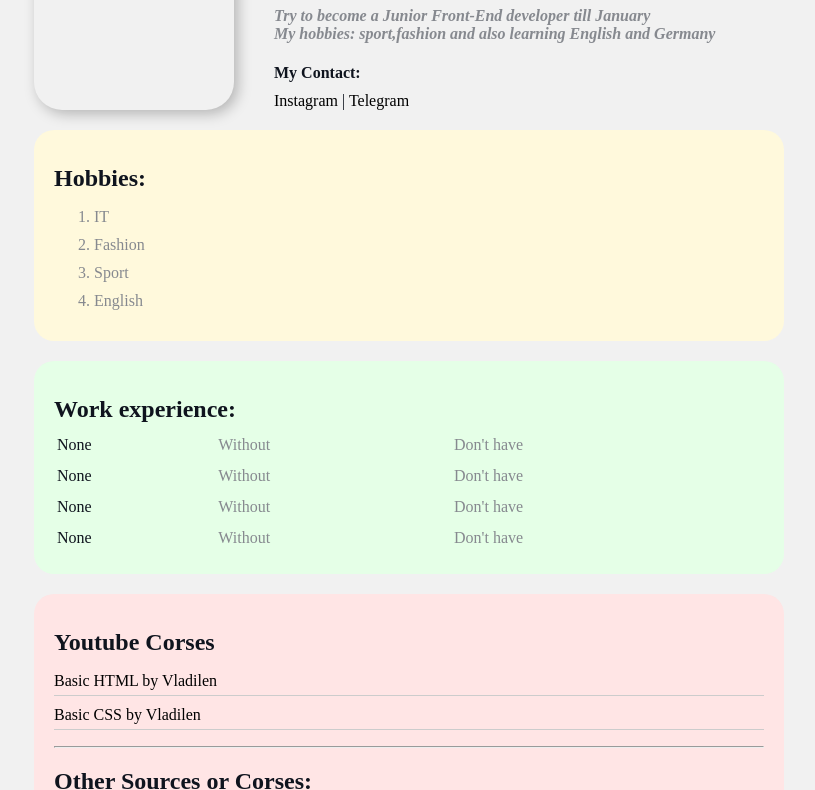
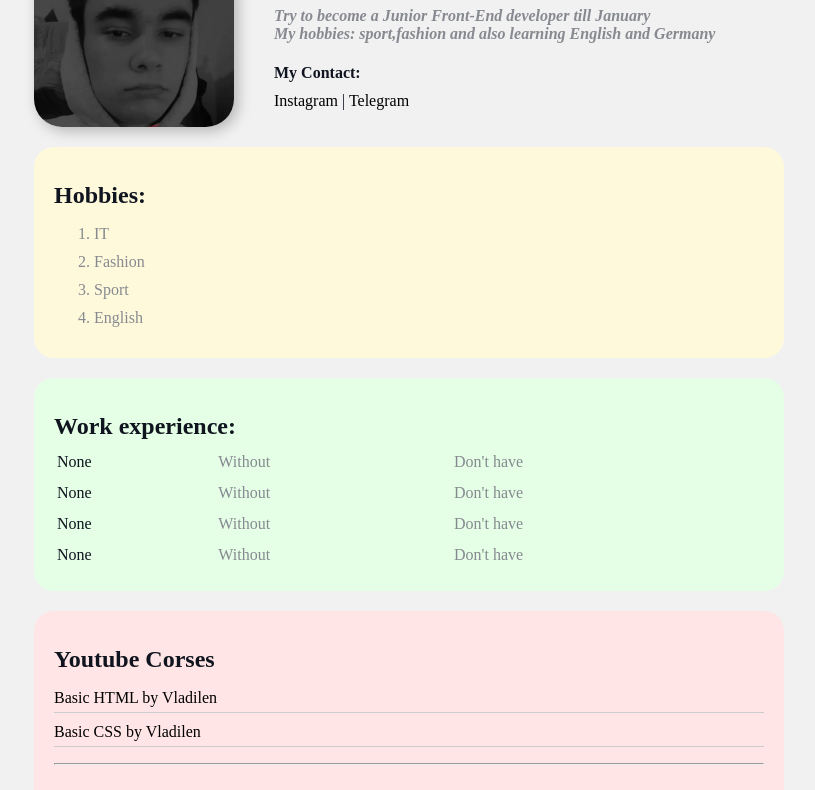
Before and after one commit to Litvin1999/CSS-CV, a plain HTML site: page index.html in a window 1280 px wide. Shown: the part 111-901 px from the top of the page, without its empty margins (231-1046 px from the left). Drawn offline with Linux system fonts and the light colour scheme; the site is published under a folder, as on GitHub Pages, so addresses that start at the root find nothing; a web font is replaced by a local one.

Commit message:
Update index.html

```diff
--- a/index.html
+++ b/index.html
@@ -8,7 +8,7 @@
 <body>
     <div class="container">
         <div class="info">
-                <img src="/photo_2021-08-13_21-17-58.jpg" width="200" alt="#" id="avatar">
+                <img src="photo_2021-08-13_21-17-58.jpg" width="200" alt="#" id="avatar">
 
             <div class="info-text">
                 <h1>Mikey Litvin</h1>
```
